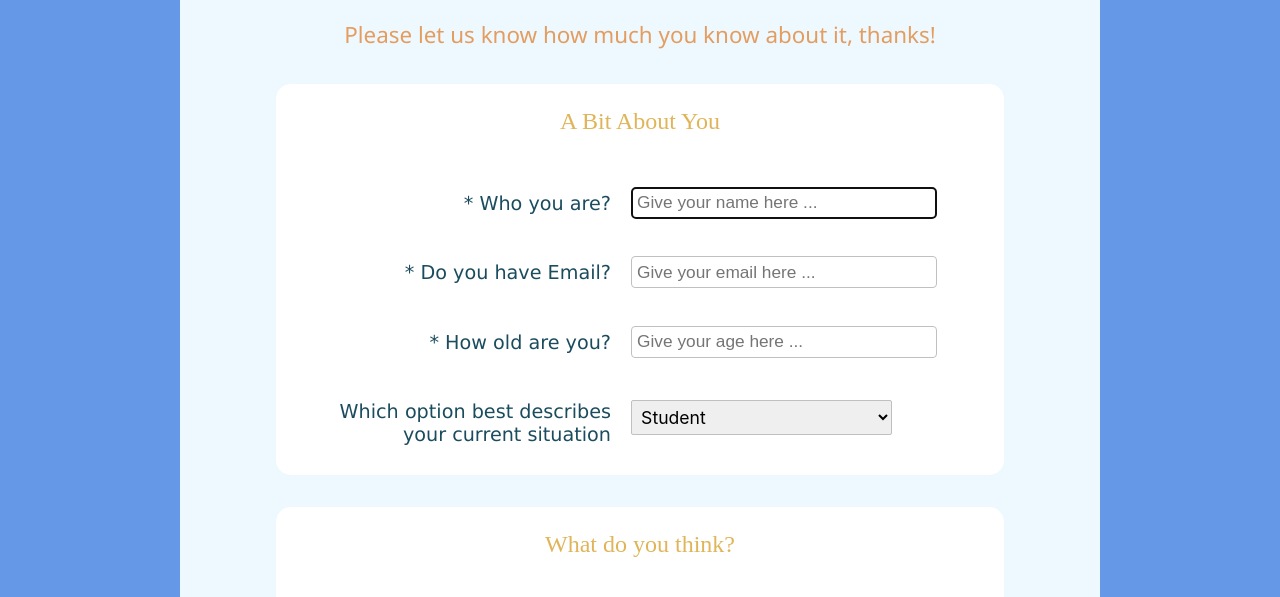
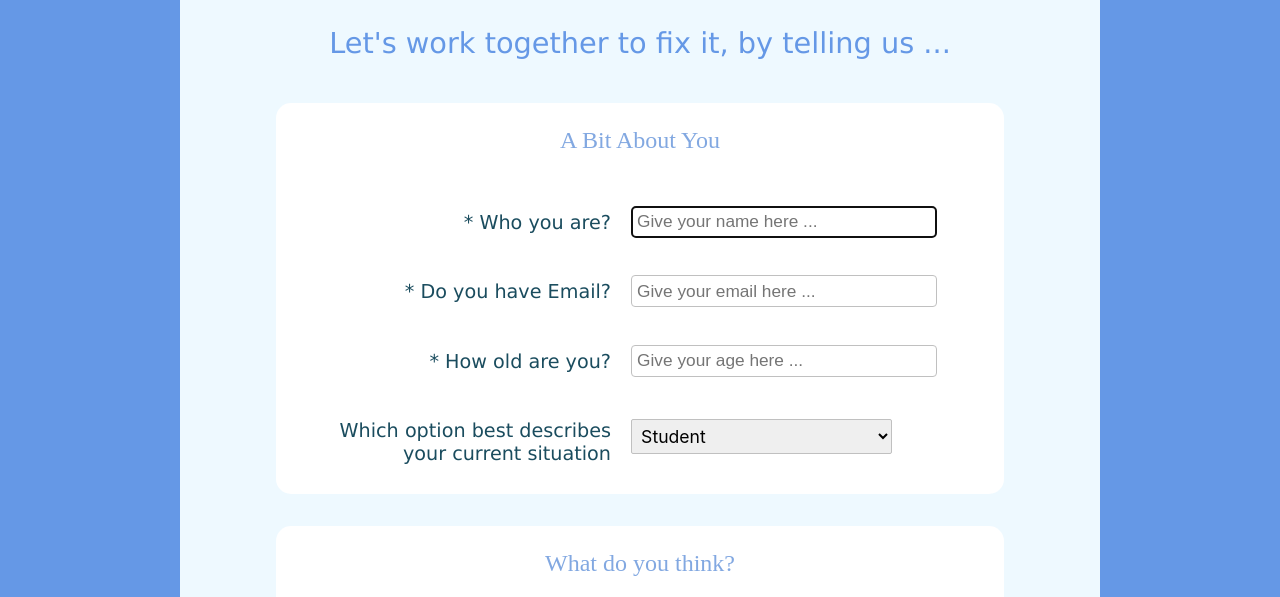
Before and after one commit to kelvin8773/freecodecamp-surveyform, a plain HTML site: page index.html in a window 1280 px wide. Shown: the part 1112-1709 px from the top of the page. Drawn offline with Linux system fonts and the light colour scheme.

Commit message:
text and style update

```diff
--- a/css/style.css
+++ b/css/style.css
@@ -16,7 +16,7 @@ body {
 
 #title {
   font-size: 2em;
-  color: #e08d59;
+  color: #6598e6;
   font-weight: bold;
   margin: 30px;
   padding: 1rem;
@@ -51,14 +51,14 @@ p:last-child {
   margin-bottom: 0;
 }
 
-.linetext {
-  font-size: 1.4em;
-  font-family: "Segoe UI", Tahoma, Geneva, Verdana, sans-serif;
-  color: #e39d60;
+.inlinetext {
+  font-size: 1.8em;
+  font-family: Verdana, Geneva, Tahoma, sans-serif;
+  color: #6598e6;
 }
 
 .subtitle {
-  color: #e0b559;
+  color: #82a8e1;
   text-align: center;
   font-weight: bold;
   font: 1.5em "PT Sans";
@@ -98,6 +98,8 @@ blockquote:after {
   text-align: right;
   padding: 0.5em;
   font-size: 1.05em;
+  /* font-weight: bold; */
+  font-style: italic;
   font-family: "Segoe UI", Tahoma, Geneva, Verdana, sans-serif;
   color: #3b78d3;
 }
--- a/index.html
+++ b/index.html
@@ -2,7 +2,7 @@
 <html lang="en">
   <head>
     <meta charset="UTF-8" />
-    <title>Survey for 4th Industrial Revolution</title>
+    <title>Survey - The 4th Industrial Revolution</title>
     <link
       rel="stylesheet"
       href="https://maxcdn.bootstrapcdn.com/font-awesome/4.6.3/css/font-awesome.min.css"
@@ -45,8 +45,8 @@
         </blockquote>
       </div>
 
-      <p id="description" class="linetext">
-        Please let us know how much you know about it, thanks!
+      <p id="description" class="inlinetext">
+        Let's work together to fix it, by telling us ...
       </p>
 
       <form id="survey-form" method="POST" action="/">
```
